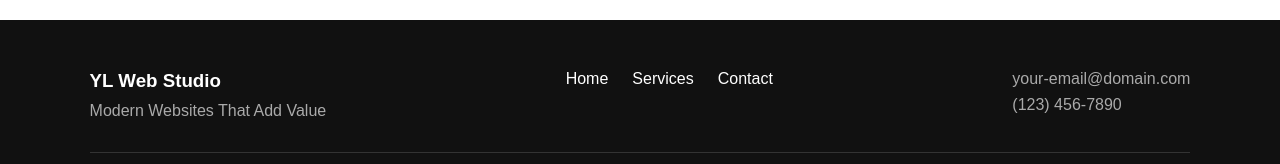
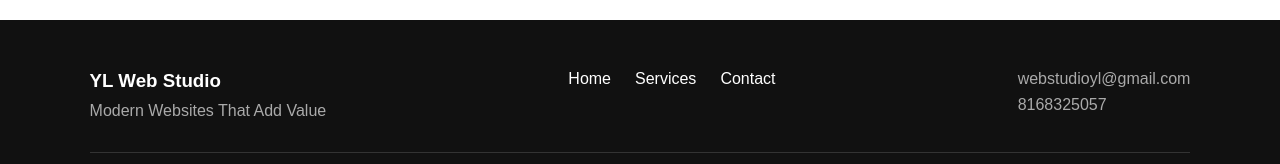
Before and after one commit to chitrapailla/yl-web-studio, a React (Vite) app: page /contact in a window 1280 px wide. Shown: the part 1225-1389 px from the top of the page. Built offline with nearby package versions, Linux system fonts and the light colour scheme.

Commit message:
Update Footer.jsx

```diff
--- a/src/Footer.jsx
+++ b/src/Footer.jsx
@@ -18,8 +18,8 @@ function Footer() {
         </div>
 
         <div className="footer-contact">
-          <p>your-email@domain.com</p>
-          <p>(123) 456-7890</p>
+          <p>webstudioyl@gmail.com</p>
+          <p>8168325057</p>
         </div>
 
       </div>
```
